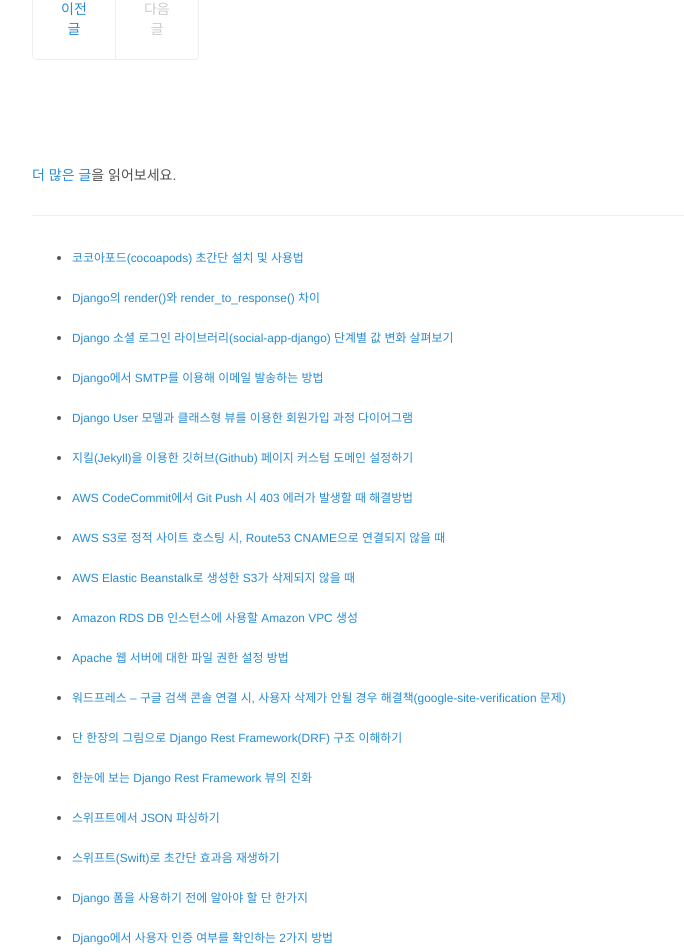
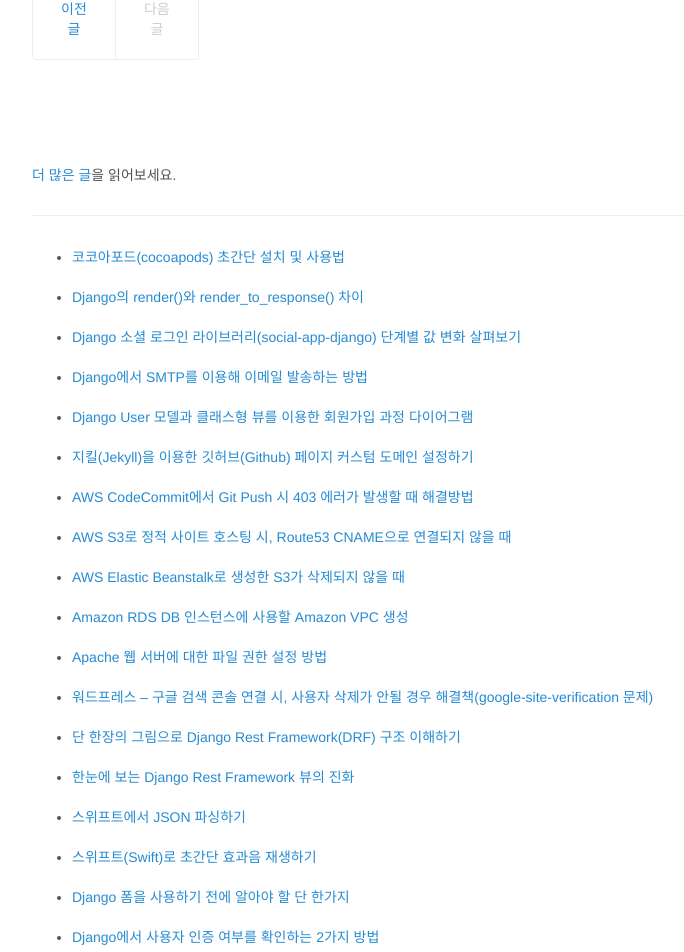
Before and after one commit to jwkcp/jwkcp.github.com, a Jekyll site: the page built from index.html, in a window 1280 px wide. Shown: the part 2904-3856 px from the top of the page, without its empty margins (158-842 px from the left). Built offline with Jekyll 4.4.1, drawn with Linux system fonts in a browser that asks for light colours; the list of posts is cut into pages by our own code; comment, search, counter and statistics services are not loaded.

Commit message:
첫 페이지 포스팅 하단의 '더 보기'에 small 태그 삭제

```diff
--- a/index.html
+++ b/index.html
@@ -55,9 +55,9 @@
   {% for post in site.posts limit: 20 %}
   <ul>
     {% if forloop.last %}
-    <li><a href="{{ site.baseurl }}/archives"><small>... 더 보기</small></a></li>
+    <li><a href="{{ site.baseurl }}/archives">... 더 보기</a></li>
     {% else %}
-      <li><a href="{{ post.url }}"><small>{{ post.title }}</small></a></li>
+      <li><a href="{{ post.url }}">{{ post.title }}</a></li>
     {% endif %}
   </ul>
   {% endfor %}
```
